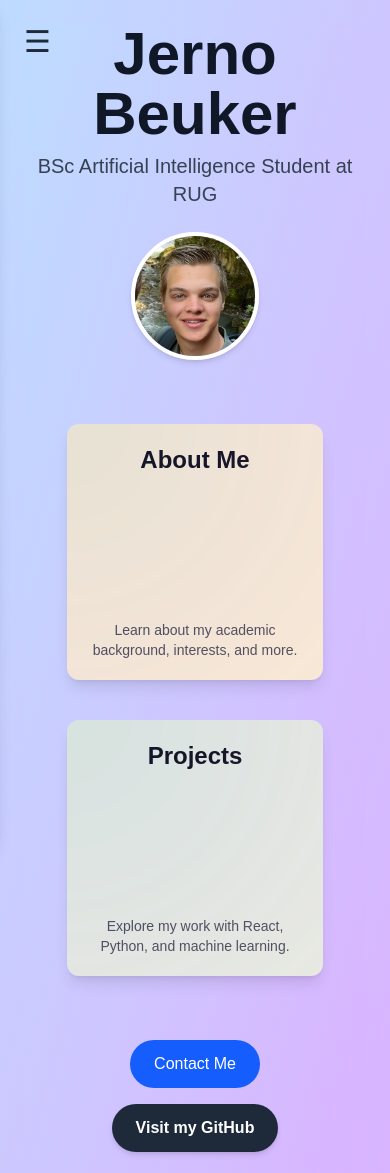
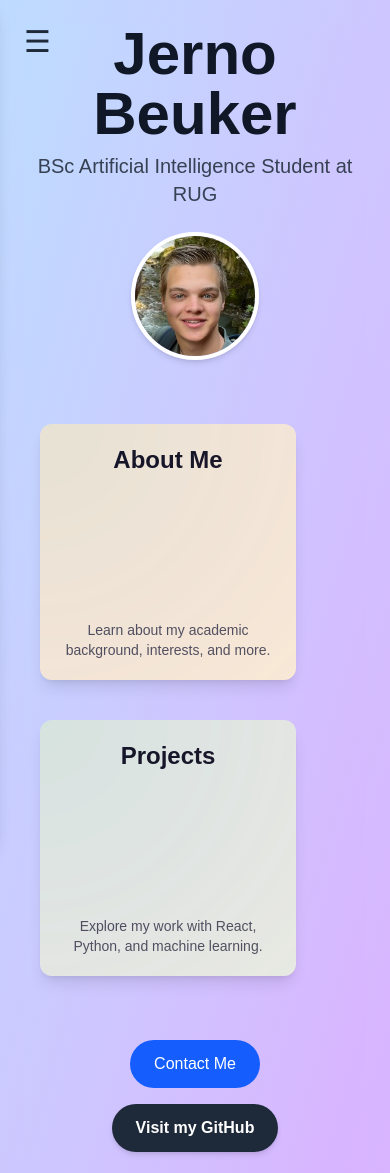
Before and after one commit to JernoBeuker0/Website, a Next.js app: page / in a window 390 px wide. Shown: the top 1173 px of the page. Built offline with nearby package versions, Linux system fonts and the light colour scheme.

Commit message:
fixing layout homepage for phone

```diff
--- a/app/page.tsx
+++ b/app/page.tsx
@@ -29,7 +29,7 @@
 
       <main className="flex flex-col gap-16 w-full max-w-5xl px-4">
         {/* Cards Section */}
-        <div className="flex flex-wrap justify-center gap-10">
+        <div className="flex flex-col sm:flex-row flex-wrap justify-center gap-10">
           {/* About Me Card */}
           <motion.a
             href="/about"
```
